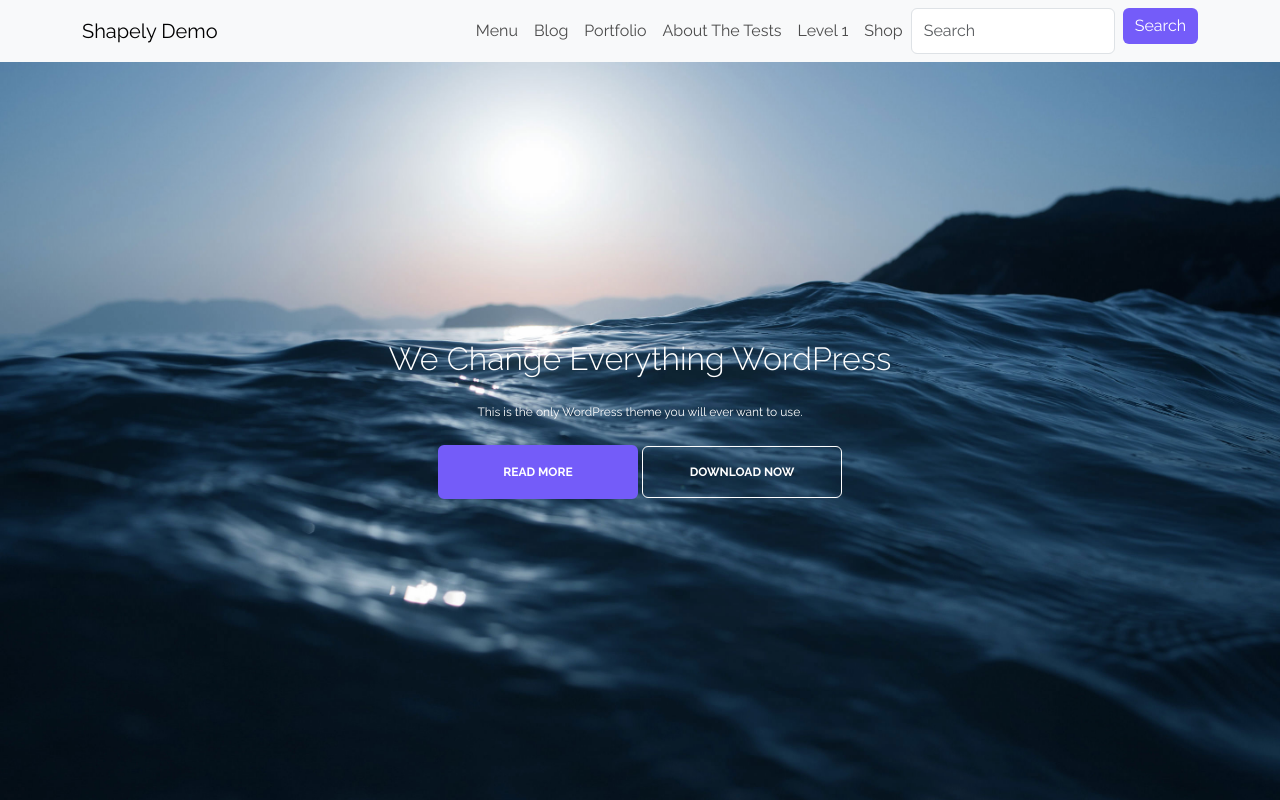
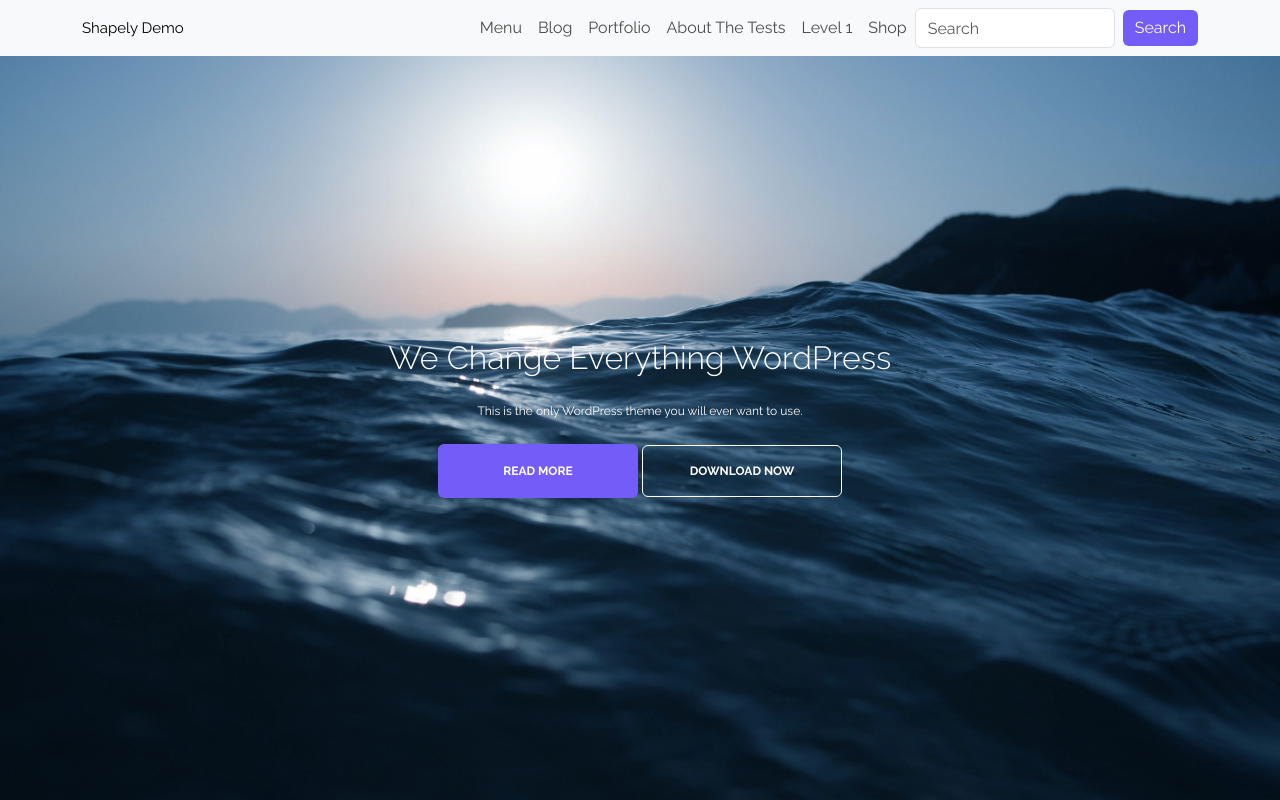
Before and after one commit to NurlanAmanov/Shapely, a plain HTML site: page index.htm in a window 1280 px wide. Shown: the top 800 px of the page. Drawn offline with nearby package versions, Linux system fonts and the light colour scheme.

Commit message:
first commit

```diff
--- a/css/stylee.css
+++ b/css/stylee.css
@@ -76,9 +76,7 @@ header {
     transition: .3s ease;
     cursor: pointer;
 }
-.btn{
-    margin-bottom: 10px;
-}
+
 .headmain .btnb {
     background-color: #745cf9;
    border-color: #745cf9;
@@ -249,11 +247,13 @@ h1 {
     text-align: center;
 }
 
-
+#projgallery {
+    width: 100%!important;
+}
 #projgallery img {
-    object-fit:  cover;
-    width: 100%;
-    height: 100%;
+    object-fit:  cover!important;
+    width: 100%!important;
+    height: 50%;
 }
 
 .proj-container {
@@ -399,8 +399,27 @@ footer {
     color: #745cf9;
     transition: .2s;
 }
+form{
+    align-items: center;
+    justify-content: center;
+}
+form .form-control{
+    width: 200px;
+    height: 40px;
 
+}
+/* .navbar-collapse{
+    width: 25px!important;
+
+
+} */
 @media only screen and (min-width: 768px) {
+.navbar-brand {
+    font-size: 15px!important;
+}
+form button{
+    width: 100%;
+}
 
     h1 {
         font-size: 60px;
--- a/index.htm
+++ b/index.htm
@@ -19,16 +19,16 @@
     <nav>
 
       <nav class="navbar navbar-expand-md bg-body-tertiary">
-        <div class="container">
+        <div class="container md-2">
           <a class="navbar-brand" href="#">Shapely Demo</a>
           <button class="navbar-toggler" type="button" data-bs-toggle="collapse"
             data-bs-target="#navbarSupportedContent" aria-controls="navbarSupportedContent" aria-expanded="false"
             aria-label="Toggle navigation">
             <span class="navbar-toggler-icon"></span>
           </button>
-          <div class="collapse navbar-collapse" id="navbarSupportedContent">
-            <ul class="navbar-nav ms-auto mb-2 mb-lg-0">
-              <li class="nav-item">
+          <div class="collapse navbar-collapse d-ms-flex flex-md-column flex-lg-row" id="navbarSupportedContent">
+            <ul class="navbar-nav ms-auto mb-1 mb-lg-0">
+              <li class="nav-item ">
                 <a class="nav-link active" aria-current="page" href="#">Menu</a>
               </li>
               <li class="nav-item">
@@ -49,6 +49,7 @@
 
 
             </ul>
+
             <form class="d-flex" role="search">
               <input class="form-control me-2" type="search" placeholder="Search" aria-label="Search">
               <button class="btn btn-outline-success border-0" type="submit">Search</button>
```
